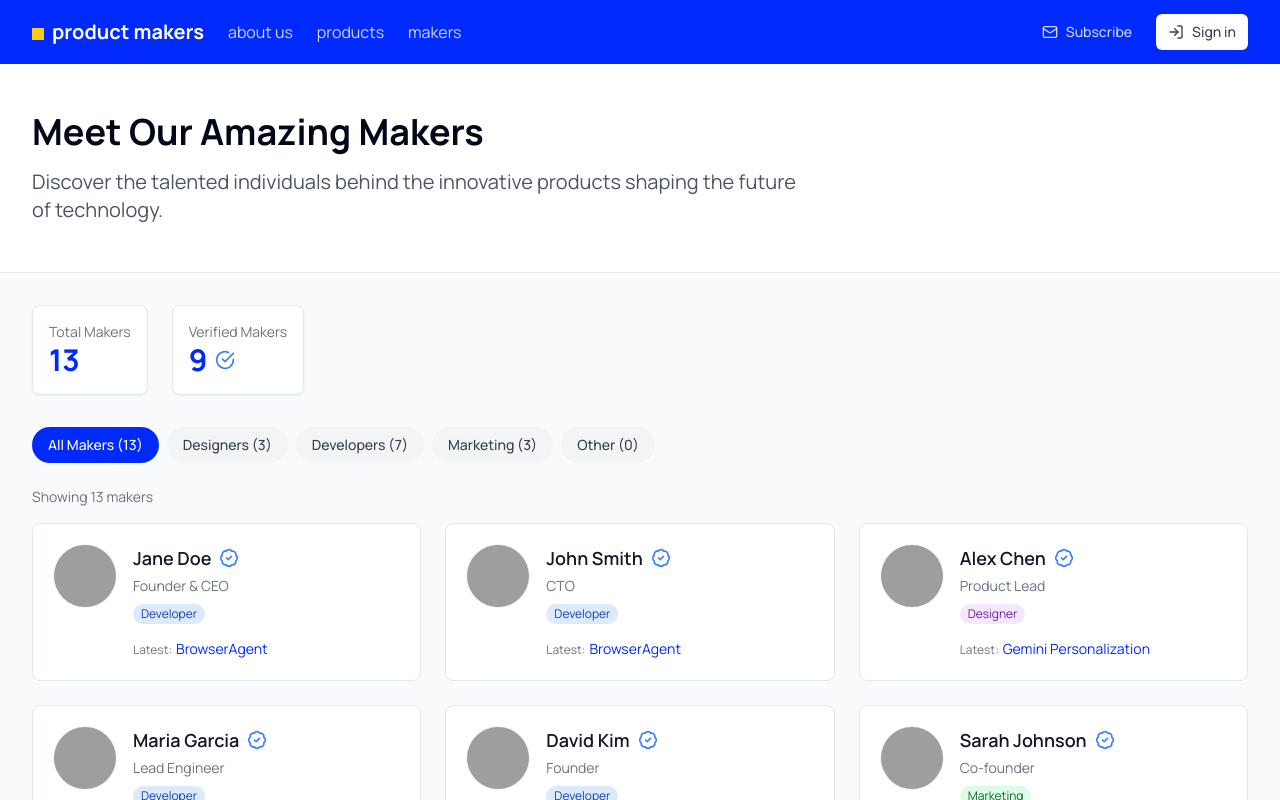
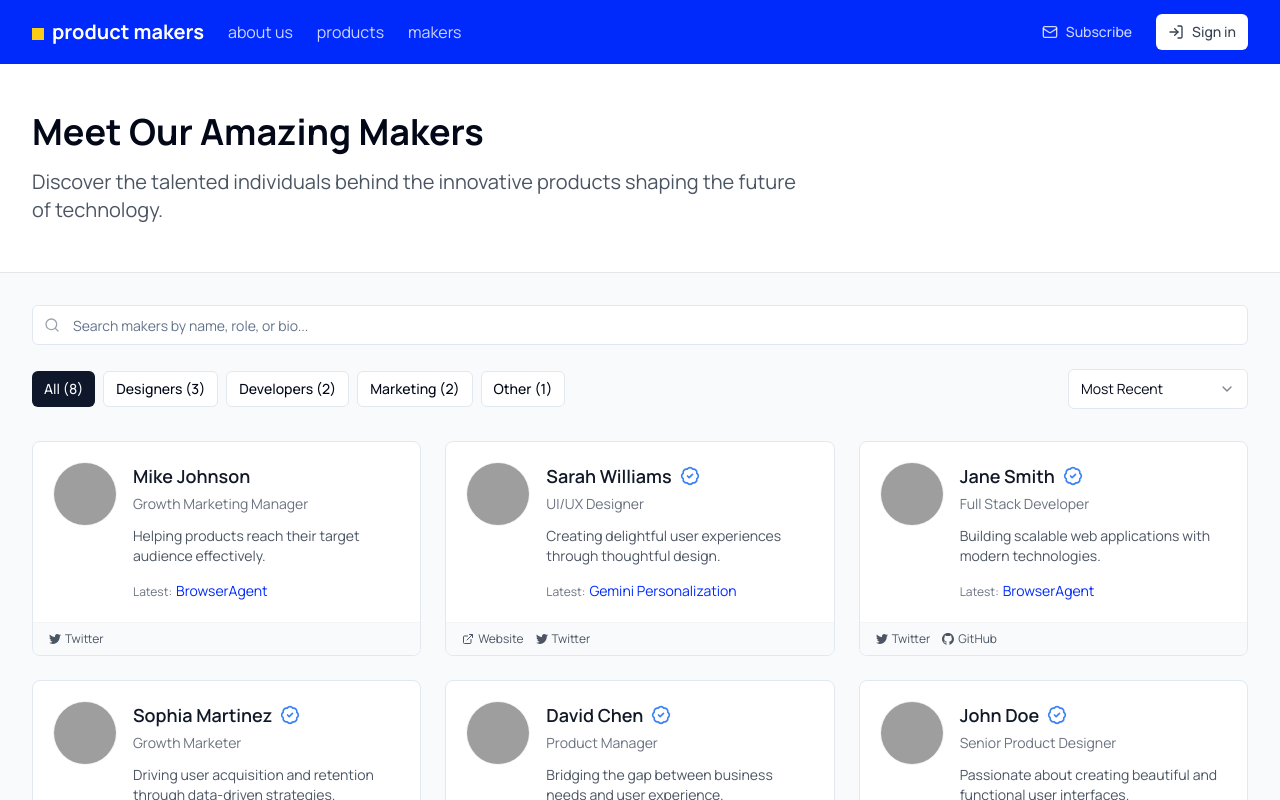
Before and after one commit to danidiestre/product_makers_live, a Next.js app: page /makers in a window 1280 px wide. Shown: the top 800 px of the page. Built offline with nearby package versions, Linux system fonts and the light colour scheme; grey boxes are pictures that could not be loaded.

Commit message:
feat: add search functionality to makers page

```diff
--- a/package.json
+++ b/package.json
@@ -9,6 +9,7 @@
     "lint": "next lint"
   },
   "dependencies": {
+    "@radix-ui/react-select": "^2.1.7",
     "@radix-ui/react-slot": "^1.0.2",
     "class-variance-authority": "^0.7.0",
     "clsx": "^2.1.0",
--- a/src/app/makers/page.tsx
+++ b/src/app/makers/page.tsx
@@ -8,7 +8,6 @@ import { Button } from '@/components/ui/button'
 
 export default function MakersPage() {
   const makers = getAllMakers()
-  const verifiedCount = makers.filter(maker => maker.isVerified).length
 
   return (
     <div className="flex min-h-screen flex-col">
@@ -29,24 +28,6 @@ export default function MakersPage() {
         {/* Main Content */}
         <section className="py-8 bg-gray-50">
           <div className="container">
-            {/* Stats */}
-            <div className="flex flex-wrap gap-6 mb-8">
-              <div className="bg-white border rounded-lg p-4 shadow-sm">
-                <p className="text-sm text-gray-500">Total Makers</p>
-                <p className="text-3xl font-bold text-brand-blue">{makers.length}</p>
-              </div>
-              <div className="bg-white border rounded-lg p-4 shadow-sm">
-                <p className="text-sm text-gray-500">Verified Makers</p>
-                <div className="flex items-center gap-2">
-                  <p className="text-3xl font-bold text-brand-blue">{verifiedCount}</p>
-                  <svg xmlns="http://www.w3.org/2000/svg" viewBox="0 0 24 24" fill="none" stroke="currentColor" strokeWidth="2" strokeLinecap="round" strokeLinejoin="round" className="h-5 w-5 text-blue-500">
-                    <path d="M22 11.08V12a10 10 0 1 1-5.93-9.14"></path>
-                    <polyline points="22 4 12 14.01 9 11.01"></polyline>
-                  </svg>
-                </div>
-              </div>
-            </div>
-
             {/* Makers List with Filtering */}
             <MakersList initialMakers={makers} />
           </div>
--- a/src/components/MakersList.tsx
+++ b/src/components/MakersList.tsx
@@ -1,82 +1,131 @@
 'use client'
 
-import { FC, useState } from 'react'
+import { useState, useEffect } from 'react'
 import { MakerCard } from './MakerCard'
 import { getAllMakers, getMakersByCategory } from '@/lib/data'
 import { Maker } from '@/lib/types'
 import clsx from 'clsx'
+import { Button } from '@/components/ui/button'
+import { Select, SelectContent, SelectItem, SelectTrigger, SelectValue } from '@/components/ui/select'
+import { Input } from '@/components/ui/input'
+import { Search } from 'lucide-react'
 
 type MakerCategory = 'Designer' | 'Developer' | 'Marketing' | 'Other' | 'All'
+type SortOption = 'date' | 'name' | 'popularity'
 
 interface MakersListProps {
-  initialMakers?: Maker[]
+  initialMakers: Maker[]
 }
 
-export const MakersList: FC<MakersListProps> = ({ initialMakers = getAllMakers() }) => {
+export function MakersList({ initialMakers }: MakersListProps) {
   const [selectedCategory, setSelectedCategory] = useState<MakerCategory>('All')
+  const [sortBy, setSortBy] = useState<SortOption>('date')
+  const [searchQuery, setSearchQuery] = useState('')
+  const [displayedMakers, setDisplayedMakers] = useState(initialMakers)
 
-  // Filter makers based on category
-  const filteredMakers = selectedCategory === 'All'
-    ? initialMakers
-    : initialMakers.filter(maker => maker.makerCategory === selectedCategory)
+  // Filter and sort makers when category, sort option, or search changes
+  useEffect(() => {
+    let filtered = [...initialMakers]
 
-  // Count makers by category
-  const designerCount = initialMakers.filter(maker => maker.makerCategory === 'Designer').length
-  const developerCount = initialMakers.filter(maker => maker.makerCategory === 'Developer').length
-  const marketingCount = initialMakers.filter(maker => maker.makerCategory === 'Marketing').length
-  const otherCount = initialMakers.filter(maker => maker.makerCategory === 'Other' || !maker.makerCategory).length
+    // Apply search filter
+    if (searchQuery) {
+      const query = searchQuery.toLowerCase()
+      filtered = filtered.filter(maker =>
+        maker.name.toLowerCase().includes(query) ||
+        maker.role.toLowerCase().includes(query) ||
+        maker.bio?.toLowerCase().includes(query)
+      )
+    }
 
-  const categories: Array<{ id: MakerCategory, label: string, count: number }> = [
-    { id: 'All', label: 'All Makers', count: initialMakers.length },
-    { id: 'Designer', label: 'Designers', count: designerCount },
-    { id: 'Developer', label: 'Developers', count: developerCount },
-    { id: 'Marketing', label: 'Marketing', count: marketingCount },
-    { id: 'Other', label: 'Other', count: otherCount },
+    // Apply category filter
+    if (selectedCategory !== 'All') {
+      filtered = filtered.filter(maker => maker.category === selectedCategory)
+    }
+
+    // Apply sorting
+    switch (sortBy) {
+      case 'date':
+        filtered.sort((a, b) => new Date(b.joinedDate).getTime() - new Date(a.joinedDate).getTime())
+        break
+      case 'name':
+        filtered.sort((a, b) => a.name.localeCompare(b.name))
+        break
+      case 'popularity':
+        filtered.sort((a, b) => (b.followers || 0) - (a.followers || 0))
+        break
+    }
+
+    setDisplayedMakers(filtered)
+  }, [selectedCategory, sortBy, searchQuery, initialMakers])
+
+  // Calculate category counts
+  const categoryStats = [
+    { id: 'All', label: 'All', count: initialMakers.length },
+    { id: 'Designer', label: 'Designers', count: initialMakers.filter(m => m.category === 'Designer').length },
+    { id: 'Developer', label: 'Developers', count: initialMakers.filter(m => m.category === 'Developer').length },
+    { id: 'Marketing', label: 'Marketing', count: initialMakers.filter(m => m.category === 'Marketing').length },
+    { id: 'Other', label: 'Other', count: initialMakers.filter(m => m.category === 'Other').length }
   ]
 
   return (
     <div>
-      {/* Category Filter */}
+      {/* Search input */}
       <div className="mb-6">
-        <div className="flex flex-wrap gap-2">
-          {categories.map(category => (
-            <button
-              key={category.id}
-              onClick={() => setSelectedCategory(category.id)}
-              className={clsx(
-                'px-4 py-2 rounded-full text-sm font-medium transition-all',
-                selectedCategory === category.id
-                  ? 'bg-brand-blue text-white'
-                  : 'bg-gray-100 text-gray-700 hover:bg-gray-200'
-              )}
-            >
-              {category.label} ({category.count})
-            </button>
-          ))}
+        <div className="relative">
+          <Search className="absolute left-3 top-1/2 -translate-y-1/2 h-4 w-4 text-gray-400" />
+          <Input
+            type="text"
+            placeholder="Search makers by name, role, or bio..."
+            value={searchQuery}
+            onChange={(e: React.ChangeEvent<HTMLInputElement>) => setSearchQuery(e.target.value)}
+            className="pl-10"
+          />
         </div>
       </div>
 
-      {/* Makers Count */}
-      <div className="mb-4">
-        <p className="text-sm text-gray-500">
-          Showing {filteredMakers.length} {filteredMakers.length === 1 ? 'maker' : 'makers'}
-          {selectedCategory !== 'All' && ` in ${selectedCategory}`}
-        </p>
+      <div className="flex flex-col sm:flex-row justify-between items-start sm:items-center gap-4 mb-8">
+        {/* Category Filter */}
+        <div className="flex flex-wrap gap-2">
+          {categoryStats.map(({ id, label, count }) => (
+            <Button
+              key={id}
+              variant={selectedCategory === id ? "default" : "outline"}
+              size="sm"
+              onClick={() => setSelectedCategory(id as MakerCategory)}
+              className={clsx(
+                "transition-colors",
+                selectedCategory === id ? "bg-primary text-primary-foreground" : "hover:bg-muted"
+              )}
+            >
+              {label} ({count})
+            </Button>
+          ))}
+        </div>
+
+        {/* Sort Dropdown */}
+        <Select value={sortBy} onValueChange={(value: SortOption) => setSortBy(value)}>
+          <SelectTrigger className="w-[180px]">
+            <SelectValue placeholder="Sort by..." />
+          </SelectTrigger>
+          <SelectContent>
+            <SelectItem value="date">Most Recent</SelectItem>
+            <SelectItem value="name">Name</SelectItem>
+            <SelectItem value="popularity">Most Popular</SelectItem>
+          </SelectContent>
+        </Select>
       </div>
 
-      {/* Makers Grid */}
-      <div className="grid grid-cols-1 md:grid-cols-2 lg:grid-cols-3 gap-6">
-        {filteredMakers.map((maker, index) => (
-          <MakerCard key={`${maker.name}-${index}`} maker={maker} />
-        ))}
-      </div>
-
-      {/* Empty State */}
-      {filteredMakers.length === 0 && (
+      {displayedMakers.length > 0 ? (
+        <div className="grid grid-cols-1 md:grid-cols-2 lg:grid-cols-3 gap-6">
+          {displayedMakers.map((maker) => (
+            <MakerCard key={maker.id} maker={maker} />
+          ))}
+        </div>
+      ) : (
         <div className="text-center py-12 bg-gray-50 rounded-lg">
-          <h3 className="text-lg font-medium text-gray-900">No makers found</h3>
-          <p className="mt-2 text-sm text-gray-500">
-            No makers found in the {selectedCategory} category.
+          <p className="text-gray-600 mb-2">No makers found</p>
+          <p className="text-sm text-gray-500">
+            Try adjusting your search or filters
           </p>
         </div>
       )}
--- /dev/null
+++ b/src/components/ui/input.tsx
@@ -0,0 +1,24 @@
+import * as React from "react"
+import { cn } from "@/lib/utils"
+
+export interface InputProps
+  extends React.InputHTMLAttributes<HTMLInputElement> {}
+
+const Input = React.forwardRef<HTMLInputElement, InputProps>(
+  ({ className, type, ...props }, ref) => {
+    return (
+      <input
+        type={type}
+        className={cn(
+          "flex h-10 w-full rounded-md border border-input bg-background px-3 py-2 text-sm ring-offset-background file:border-0 file:bg-transparent file:text-sm file:font-medium placeholder:text-muted-foreground focus-visible:outline-none focus-visible:ring-2 focus-visible:ring-ring focus-visible:ring-offset-2 disabled:cursor-not-allowed disabled:opacity-50",
+          className
+        )}
+        ref={ref}
+        {...props}
+      />
+    )
+  }
+)
+Input.displayName = "Input"
+
+export { Input }
--- /dev/null
+++ b/src/components/ui/select.tsx
@@ -0,0 +1,121 @@
+"use client"
+
+import * as React from "react"
+import * as SelectPrimitive from "@radix-ui/react-select"
+import { Check, ChevronDown } from "lucide-react"
+
+import { cn } from "@/lib/utils"
+
+const Select = SelectPrimitive.Root
+
+const SelectGroup = SelectPrimitive.Group
+
+const SelectValue = SelectPrimitive.Value
+
+const SelectTrigger = React.forwardRef<
+  React.ElementRef<typeof SelectPrimitive.Trigger>,
+  React.ComponentPropsWithoutRef<typeof SelectPrimitive.Trigger>
+>(({ className, children, ...props }, ref) => (
+  <SelectPrimitive.Trigger
+    ref={ref}
+    className={cn(
+      "flex h-10 w-full items-center justify-between rounded-md border border-input bg-background px-3 py-2 text-sm ring-offset-background placeholder:text-muted-foreground focus:outline-none focus:ring-2 focus:ring-ring focus:ring-offset-2 disabled:cursor-not-allowed disabled:opacity-50",
+      className
+    )}
+    {...props}
+  >
+    {children}
+    <SelectPrimitive.Icon asChild>
+      <ChevronDown className="h-4 w-4 opacity-50" />
+    </SelectPrimitive.Icon>
+  </SelectPrimitive.Trigger>
+))
+SelectTrigger.displayName = SelectPrimitive.Trigger.displayName
+
+const SelectContent = React.forwardRef<
+  React.ElementRef<typeof SelectPrimitive.Content>,
+  React.ComponentPropsWithoutRef<typeof SelectPrimitive.Content>
+>(({ className, children, position = "popper", ...props }, ref) => (
+  <SelectPrimitive.Portal>
+    <SelectPrimitive.Content
+      ref={ref}
+      className={cn(
+        "relative z-50 min-w-[8rem] overflow-hidden rounded-md border bg-popover text-popover-foreground shadow-md data-[state=open]:animate-in data-[state=closed]:animate-out data-[state=closed]:fade-out-0 data-[state=open]:fade-in-0 data-[state=closed]:zoom-out-95 data-[state=open]:zoom-in-95 data-[side=bottom]:slide-in-from-top-2 data-[side=left]:slide-in-from-right-2 data-[side=right]:slide-in-from-left-2 data-[side=top]:slide-in-from-bottom-2",
+        position === "popper" &&
+          "data-[side=bottom]:translate-y-1 data-[side=left]:-translate-x-1 data-[side=right]:translate-x-1 data-[side=top]:-translate-y-1",
+        className
+      )}
+      position={position}
+      {...props}
+    >
+      <SelectPrimitive.Viewport
+        className={cn(
+          "p-1",
+          position === "popper" &&
+            "h-[var(--radix-select-trigger-height)] w-full min-w-[var(--radix-select-trigger-width)]"
+        )}
+      >
+        {children}
+      </SelectPrimitive.Viewport>
+    </SelectPrimitive.Content>
+  </SelectPrimitive.Portal>
+))
+SelectContent.displayName = SelectPrimitive.Content.displayName
+
+const SelectLabel = React.forwardRef<
+  React.ElementRef<typeof SelectPrimitive.Label>,
+  React.ComponentPropsWithoutRef<typeof SelectPrimitive.Label>
+>(({ className, ...props }, ref) => (
+  <SelectPrimitive.Label
+    ref={ref}
+    className={cn("py-1.5 pl-8 pr-2 text-sm font-semibold", className)}
+    {...props}
+  />
+))
+SelectLabel.displayName = SelectPrimitive.Label.displayName
+
+const SelectItem = React.forwardRef<
+  React.ElementRef<typeof SelectPrimitive.Item>,
+  React.ComponentPropsWithoutRef<typeof SelectPrimitive.Item>
+>(({ className, children, ...props }, ref) => (
+  <SelectPrimitive.Item
+    ref={ref}
+    className={cn(
+      "relative flex w-full cursor-default select-none items-center rounded-sm py-1.5 pl-8 pr-2 text-sm outline-none focus:bg-accent focus:text-accent-foreground data-[disabled]:pointer-events-none data-[disabled]:opacity-50",
+      className
+    )}
+    {...props}
+  >
+    <span className="absolute left-2 flex h-3.5 w-3.5 items-center justify-center">
+      <SelectPrimitive.ItemIndicator>
+        <Check className="h-4 w-4" />
+      </SelectPrimitive.ItemIndicator>
+    </span>
+
+    <SelectPrimitive.ItemText>{children}</SelectPrimitive.ItemText>
+  </SelectPrimitive.Item>
+))
+SelectItem.displayName = SelectPrimitive.Item.displayName
+
+const SelectSeparator = React.forwardRef<
+  React.ElementRef<typeof SelectPrimitive.Separator>,
+  React.ComponentPropsWithoutRef<typeof SelectPrimitive.Separator>
+>(({ className, ...props }, ref) => (
+  <SelectPrimitive.Separator
+    ref={ref}
+    className={cn("-mx-1 my-1 h-px bg-muted", className)}
+    {...props}
+  />
+))
+SelectSeparator.displayName = SelectPrimitive.Separator.displayName
+
+export {
+  Select,
+  SelectGroup,
+  SelectValue,
+  SelectTrigger,
+  SelectContent,
+  SelectLabel,
+  SelectItem,
+  SelectSeparator,
+}
--- a/src/lib/data.ts
+++ b/src/lib/data.ts
@@ -1,11 +1,116 @@
 import { App, Maker } from './types'
+
+// Main makers data
+const makers: Maker[] = [
+  {
+    id: '1',
+    name: 'John Doe',
+    role: 'Senior Product Designer',
+    avatar: '/avatars/john-doe.png',
+    bio: 'Passionate about creating beautiful and functional user interfaces.',
+    category: 'Designer',
+    isVerified: true,
+    joinedDate: '2024-01-15',
+    followers: 1200,
+    twitter: 'johndoe',
+    github: 'johndoe',
+    website: 'https://johndoe.design'
+  },
+  {
+    id: '2',
+    name: 'Jane Smith',
+    role: 'Full Stack Developer',
+    avatar: '/avatars/jane-smith.png',
+    bio: 'Building scalable web applications with modern technologies.',
+    category: 'Developer',
+    isVerified: true,
+    joinedDate: '2024-02-01',
+    followers: 850,
+    twitter: 'janesmith',
+    github: 'janesmith'
+  },
+  {
+    id: '3',
+    name: 'Mike Johnson',
+    role: 'Growth Marketing Manager',
+    avatar: '/avatars/mike-johnson.png',
+    bio: 'Helping products reach their target audience effectively.',
+    category: 'Marketing',
+    isVerified: false,
+    joinedDate: '2024-03-10',
+    followers: 650,
+    twitter: 'mikejohnson'
+  },
+  {
+    id: '4',
+    name: 'Sarah Williams',
+    role: 'UI/UX Designer',
+    avatar: '/avatars/sarah-williams.png',
+    bio: 'Creating delightful user experiences through thoughtful design.',
+    category: 'Designer',
+    isVerified: true,
+    joinedDate: '2024-02-15',
+    followers: 920,
+    twitter: 'sarahw',
+    website: 'https://sarahwilliams.design'
+  },
+  {
+    id: '5',
+    name: 'David Chen',
+    role: 'Product Manager',
+    avatar: '/avatars/david-chen.png',
+    bio: 'Bridging the gap between business needs and user experience.',
+    category: 'Other',
+    isVerified: true,
+    joinedDate: '2024-01-20',
+    followers: 1500,
+    twitter: 'davidchen'
+  }
+]
+
+// Additional mock makers for the makers page
+export const ADDITIONAL_MAKERS: Maker[] = [
+  {
+    id: 'maker1',
+    name: 'Emma Watson',
+    role: 'UX Designer',
+    avatar: 'https://i.pravatar.cc/150?u=emmawatson',
+    bio: 'Creating user-centered digital experiences with passion and precision.',
+    category: 'Designer',
+    isVerified: true,
+    joinedDate: '2024-01-01',
+    followers: 1500
+  },
+  {
+    id: 'maker2',
+    name: 'Ryan Johnson',
+    role: 'Full Stack Developer',
+    avatar: 'https://i.pravatar.cc/150?u=ryanjohnson',
+    bio: 'Building scalable web applications with modern technologies.',
+    category: 'Developer',
+    isVerified: false,
+    joinedDate: '2024-01-15',
+    followers: 800
+  },
+  {
+    id: 'maker3',
+    name: 'Sophia Martinez',
+    role: 'Growth Marketer',
+    avatar: 'https://i.pravatar.cc/150?u=sophiamartinez',
+    bio: 'Driving user acquisition and retention through data-driven strategies.',
+    category: 'Marketing',
+    isVerified: true,
+    joinedDate: '2024-02-01',
+    followers: 1200
+  }
+]
 
 // Mock data for UI only - will be replaced with real data fetching
 export const MOCK_APPS: App[] = [
   {
     id: '1',
     name: 'BrowserAgent',
-    description: 'Browser-based AI agents - unlimited runs, fixed cost. BrowserAgent is a revolutionary platform that allows you to create and deploy AI agents directly in your browser. It offers unlimited agent runs for a fixed monthly cost, making it perfect for businesses of all sizes that need reliable AI functionality without unpredictable usage-based pricing.',
+    description: 'Browser-based AI agents - unlimited runs, fixed cost.',
     imageUrl: 'https://raw.githubusercontent.com/github/explore/80688e429a7d4ef2fca1e82350fe8e3517d3494d/topics/chrome/chrome.png',
     coverImage: 'https://picsum.photos/1920/400?random=1',
     screenshots: [
@@ -29,10 +134,7 @@ export const MOCK_APPS: App[] = [
       playStore: 'https://play.google.com/store/example',
       github: 'https://github.com/example/browseragent',
     },
-    makers: [
-      { name: 'Jane Doe', role: 'Founder & CEO', avatar: 'https://i.pravatar.cc/150?u=janedoe', makerCategory: 'Developer', isVerified: true },
-      { name: 'John Smith', role: 'CTO', avatar: 'https://i.pravatar.cc/150?u=johnsmith', makerCategory: 'Developer', isVerified: true },
-    ],
+    makers: [makers[1], makers[2]], // Reference existing makers
     metrics: {
       downloads: 12500,
       activeUsers: 5300,
@@ -42,7 +144,7 @@ export const MOCK_APPS: App[] = [
   {
     id: '2',
     name: 'Gemini Personalization',
-    description: 'Get help made just for you. Gemini Personalization uses advanced AI to learn your preferences, work style, and needs to provide increasingly personalized assistance. It adapts to your unique requirements over time, making it more useful with each interaction.',
+    description: 'Get help made just for you.',
     imageUrl: 'https://raw.githubusercontent.com/github/explore/80688e429a7d4ef2fca1e82350fe8e3517d3494d/topics/google/google.png',
     coverImage: 'https://picsum.photos/1920/400?random=2',
     screenshots: [
@@ -62,10 +164,7 @@ export const MOCK_APPS: App[] = [
     externalLinks: {
       website: 'https://gemini-personalization.example.com',
     },
-    makers: [
-      { name: 'Alex Chen', role: 'Product Lead', avatar: 'https://i.pravatar.cc/150?u=alexchen', makerCategory: 'Designer', isVerified: true },
-      { name: 'Maria Garcia', role: 'Lead Engineer', avatar: 'https://i.pravatar.cc/150?u=mariagarcia', makerCategory: 'Developer', isVerified: true },
-    ],
+    makers: [makers[3], makers[4]], // Reference existing makers
     metrics: {
       activeUsers: 35000,
       avgRating: 4.6,
@@ -162,53 +261,27 @@ export const MOCK_APPS: App[] = [
   },
 ]
 
-// Additional mock makers for the makers page
-export const ADDITIONAL_MAKERS: Maker[] = [
-  { name: 'Emma Watson', role: 'UX Designer', avatar: 'https://i.pravatar.cc/150?u=emmawatson', makerCategory: 'Designer', isVerified: true, bio: 'Creating user-centered digital experiences with passion and precision.' },
-  { name: 'Ryan Johnson', role: 'Full Stack Developer', avatar: 'https://i.pravatar.cc/150?u=ryanjohnson', makerCategory: 'Developer', isVerified: false, bio: 'Building scalable web applications with modern technologies.' },
-  { name: 'Sophia Martinez', role: 'Growth Marketer', avatar: 'https://i.pravatar.cc/150?u=sophiamartinez', makerCategory: 'Marketing', isVerified: true, bio: 'Driving user acquisition and retention through data-driven strategies.' },
-  { name: 'James Wilson', role: 'Frontend Developer', avatar: 'https://i.pravatar.cc/150?u=jameswilson', makerCategory: 'Developer', isVerified: true, bio: 'Crafting beautiful and performant user interfaces.' },
-  { name: 'Olivia Brown', role: 'Product Designer', avatar: 'https://i.pravatar.cc/150?u=oliviabrown', makerCategory: 'Designer', isVerified: false, bio: 'Turning complex problems into elegant design solutions.' },
-]
+// Helper functions
+export function getAllMakers(): Maker[] {
+  return [...makers, ...ADDITIONAL_MAKERS]
+}
 
-export const getAppById = (id: string): App | undefined => {
+export function getMakersByCategory(category: string): Maker[] {
+  const allMakers = getAllMakers()
+  if (category === 'All') return allMakers
+  return allMakers.filter(maker => maker.category === category)
+}
+
+export function getAppById(id: string): App | undefined {
   return MOCK_APPS.find(app => app.id === id)
 }
 
-export const getAllApps = (): App[] => {
+export function getAllApps(): App[] {
   return [...MOCK_APPS]
 }
 
-export const getTopApps = (limit: number = 5): App[] => {
+export function getTopApps(limit: number = 5): App[] {
   return [...MOCK_APPS]
     .sort((a, b) => b.votes - a.votes)
     .slice(0, limit)
 }
-
-export const getAllMakers = (): Maker[] => {
-  // Extract makers from apps
-  const appMakers = MOCK_APPS.flatMap(app => app.makers || [])
-
-  // Combine with additional makers
-  const allMakers = [...appMakers, ...ADDITIONAL_MAKERS]
-
-  // Remove duplicates by name
-  const uniqueMakers = allMakers.reduce((acc, maker) => {
-    if (!acc.some(m => m.name === maker.name)) {
-      acc.push(maker)
-    }
-    return acc
-  }, [] as Maker[])
-
-  return uniqueMakers
-}
-
-export const getMakersByCategory = (category?: 'Designer' | 'Developer' | 'Marketing' | 'Other'): Maker[] => {
-  const makers = getAllMakers()
-
-  if (!category) {
-    return makers
-  }
-
-  return makers.filter(maker => maker.makerCategory === category)
-}
```
Also changed, not shown: src/lib/types.ts (+8 -4 lines), 1 other file (tests, documents, lock files or other folders).
